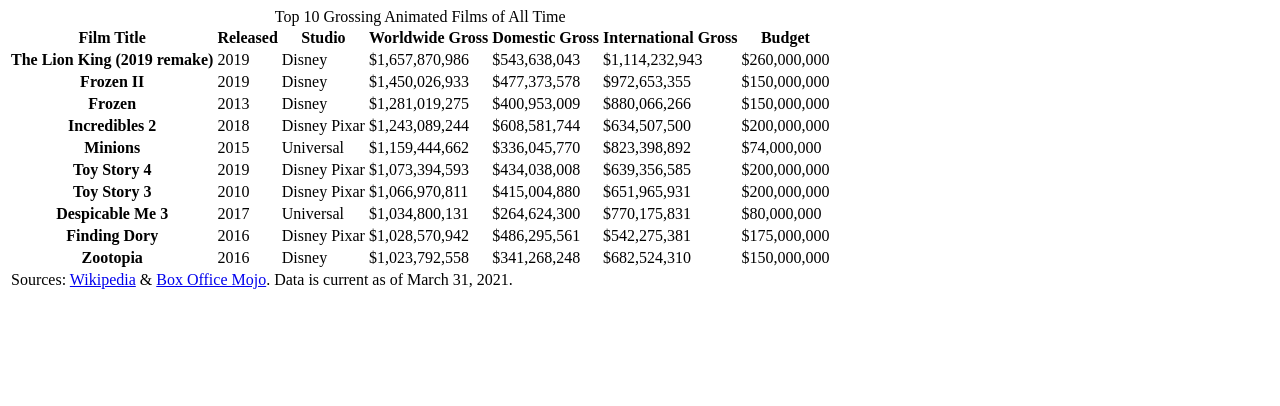
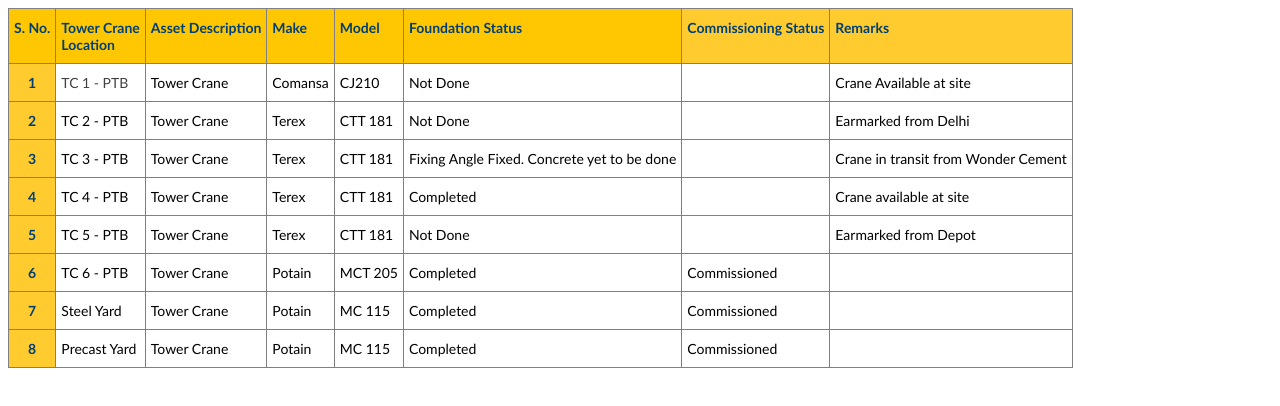
Before and after one commit to thekumarpraveen/nmialupdate, a plain HTML site: page index.html in a window 1280 px wide. Drawn offline with Linux system fonts and the light colour scheme.

Commit message:
Update index.html

```diff
--- a/index.html
+++ b/index.html
@@ -1,113 +1,115 @@
-<div class="container">
-  <table class="responsive-table">
-    <caption>Top 10 Grossing Animated Films of All Time</caption>
+<style type="text/css">
+.tg  {border-collapse:collapse;border-spacing:0;}
+.tg td{border-color:black;border-style:solid;border-width:1px;font-family:Arial, sans-serif;font-size:14px;
+  overflow:hidden;padding:10px 5px;word-break:normal;}
+.tg th{border-color:black;border-style:solid;border-width:1px;font-family:Arial, sans-serif;font-size:14px;
+  font-weight:normal;overflow:hidden;padding:10px 5px;word-break:normal;}
+.tg .tg-snrq{background-color:#ffcb2f;border-color:inherit;color:#003f72;
+  font-family:"Trebuchet MS", Helvetica, sans-serif !important;font-size:14px;font-weight:bold;text-align:center;
+  vertical-align:top}
+.tg .tg-iw6l{border-color:inherit;font-family:"Trebuchet MS", Helvetica, sans-serif !important;text-align:left;vertical-align:top}
+.tg .tg-nmex{background-color:#ffc702;border-color:inherit;color:#003f72;
+  font-family:"Trebuchet MS", Helvetica, sans-serif !important;font-size:14px;font-weight:bold;text-align:left;
+  vertical-align:top}
+.tg .tg-s09o{background-color:#ffcb2f;border-color:inherit;color:#003f72;
+  font-family:"Trebuchet MS", Helvetica, sans-serif !important;font-size:14px;font-weight:bold;text-align:left;
+  vertical-align:top}
+.tg .tg-1m9w{background-color:#FFF;border-color:inherit;color:#424242;font-family:"Trebuchet MS", Helvetica, sans-serif !important;
+  text-align:left;vertical-align:top}
+</style>
+<table class="tg">
 <thead>
   <tr>
-        <th scope="col">Film Title</th>
-        <th scope="col">Released</th>
-        <th scope="col">Studio</th>
-        <th scope="col">Worldwide Gross</th>
-        <th scope="col">Domestic Gross</th>
-        <th scope="col">International Gross</th>
-        <th scope="col">Budget</th>
+    <th class="tg-nmex">S. No.</th>
+    <th class="tg-nmex">Tower Crane<br>Location</th>
+    <th class="tg-nmex">Asset Description</th>
+    <th class="tg-nmex">Make</th>
+    <th class="tg-nmex">Model</th>
+    <th class="tg-nmex">Foundation Status</th>
+    <th class="tg-s09o">Commissioning Status</th>
+    <th class="tg-s09o">Remarks</th>
   </tr>
 </thead>
-    <tfoot>
-      <tr>
-        <td colspan="7">Sources: <a href="http://en.wikipedia.org/wiki/List_of_highest-grossing_animated_films" rel="external">Wikipedia</a> &amp; <a href="http://www.boxofficemojo.com/genres/chart/?id=animation.htm" rel="external">Box Office Mojo</a>. Data is current as of March 31, 2021.</td>
-      </tr>
-    </tfoot>
 <tbody>
   <tr>
-        <th scope="row">The Lion King (2019 remake)</th>
-        <td data-title="Released">2019</td>
-        <td data-title="Studio">Disney</td>
-        <td data-title="Worldwide Gross" data-type="currency">$1,657,870,986</td>
-        <td data-title="Domestic Gross" data-type="currency">$543,638,043</td>
-        <td data-title="International Gross" data-type="currency">$1,114,232,943</td>
-        <td data-title="Budget" data-type="currency">$260,000,000</td>
+    <td class="tg-snrq">1</td>
+    <td class="tg-1m9w">TC 1 - PTB</td>
+    <td class="tg-1m9w"><span style="font-weight:inherit;font-style:inherit;color:black">Tower Crane</span></td>
+    <td class="tg-1m9w"><span style="font-weight:inherit;font-style:inherit;color:black">Comansa</span></td>
+    <td class="tg-1m9w"><span style="font-weight:inherit;font-style:inherit;color:black">CJ210</span></td>
+    <td class="tg-1m9w"><span style="font-weight:inherit;font-style:inherit;color:black"> Not Done</span></td>
+    <td class="tg-1m9w"></td>
+    <td class="tg-iw6l">Crane Available at site</td>
   </tr>
   <tr>
-        <th scope="row">Frozen II</th>
-        <td data-title="Released">2019</td>
-        <td data-title="Studio">Disney</td>
-        <td data-title="Worldwide Gross" data-type="currency">$1,450,026,933</td>
-        <td data-title="Domestic Gross" data-type="currency">$477,373,578</td>
-        <td data-title="International Gross" data-type="currency">$972,653,355</td>
-        <td data-title="Budget" data-type="currency">$150,000,000</td>
+    <td class="tg-snrq"><span style="font-weight:inherit;font-style:inherit">2</span></td>
+    <td class="tg-1m9w"><span style="font-weight:inherit;font-style:inherit;color:black">TC 2 - PTB</span></td>
+    <td class="tg-1m9w"><span style="font-weight:inherit;font-style:inherit;color:black">Tower Crane</span></td>
+    <td class="tg-1m9w"><span style="font-weight:inherit;font-style:inherit;color:black">Terex</span></td>
+    <td class="tg-1m9w"><span style="font-weight:inherit;font-style:inherit;color:black">CTT 181</span></td>
+    <td class="tg-1m9w"><span style="font-weight:inherit;font-style:inherit;color:black">Not Done</span></td>
+    <td class="tg-1m9w"><span style="font-weight:inherit;font-style:inherit;color:black"> </span></td>
+    <td class="tg-1m9w"><span style="font-weight:inherit;font-style:inherit;color:black">Earmarked from Delhi</span></td>
   </tr>
   <tr>
-        <th scope="row">Frozen</th>
-        <td data-title="Released">2013</td>
-        <td data-title="Studio">Disney</td>
-        <td data-title="Worldwide Gross" data-type="currency">$1,281,019,275</td>
-        <td data-title="Domestic Gross" data-type="currency">$400,953,009</td>
-        <td data-title="International Gross" data-type="currency">$880,066,266</td>
-        <td data-title="Budget" data-type="currency">$150,000,000</td>
+    <td class="tg-snrq"><span style="font-weight:inherit;font-style:inherit">3</span></td>
+    <td class="tg-1m9w"><span style="font-weight:inherit;font-style:inherit;color:black">TC 3 - PTB</span></td>
+    <td class="tg-1m9w"><span style="font-weight:inherit;font-style:inherit;color:black">Tower Crane</span></td>
+    <td class="tg-1m9w"><span style="font-weight:inherit;font-style:inherit;color:black">Terex</span></td>
+    <td class="tg-1m9w"><span style="font-weight:inherit;font-style:inherit;color:black">CTT 181</span></td>
+    <td class="tg-1m9w"><span style="font-weight:inherit;font-style:inherit;color:black">Fixing Angle Fixed. Concrete yet to be done</span></td>
+    <td class="tg-1m9w"><span style="font-weight:inherit;font-style:inherit;color:black"> </span></td>
+    <td class="tg-1m9w"><span style="font-weight:inherit;font-style:inherit;color:black">Crane in transit from Wonder Cement</span></td>
   </tr>
   <tr>
-        <th scope="row">Incredibles 2</th>
-        <td data-title="Released">2018</td>
-        <td data-title="Studio">Disney Pixar</td>
-        <td data-title="Worldwide Gross" data-type="currency">$1,243,089,244</td>
-        <td data-title="Domestic Gross" data-type="currency">$608,581,744</td>
-        <td data-title="International Gross" data-type="currency">$634,507,500</td>
-        <td data-title="Budget" data-type="currency">$200,000,000</td>
+    <td class="tg-snrq"><span style="font-weight:inherit;font-style:inherit">4</span></td>
+    <td class="tg-1m9w"><span style="font-weight:inherit;font-style:inherit;color:black">TC 4 - PTB</span></td>
+    <td class="tg-1m9w"><span style="font-weight:inherit;font-style:inherit;color:black">Tower Crane</span></td>
+    <td class="tg-1m9w"><span style="font-weight:inherit;font-style:inherit;color:black">Terex</span></td>
+    <td class="tg-1m9w"><span style="font-weight:inherit;font-style:inherit;color:black">CTT 181</span></td>
+    <td class="tg-1m9w"><span style="font-weight:inherit;font-style:inherit;color:black">Completed</span></td>
+    <td class="tg-1m9w"><span style="font-weight:inherit;font-style:inherit;color:black"> </span></td>
+    <td class="tg-1m9w"><span style="font-weight:inherit;font-style:inherit;color:black">Crane available at site</span></td>
   </tr>
   <tr>
-        <th scope="row">Minions</th>
-        <td data-title="Released">2015</td>
-        <td data-title="Studio">Universal</td>
-        <td data-title="Worldwide Gross" data-type="currency">$1,159,444,662</td>
-        <td data-title="Domestic Gross" data-type="currency">$336,045,770</td>
-        <td data-title="International Gross" data-type="currency">$823,398,892</td>
-        <td data-title="Budget" data-type="currency">$74,000,000</td>
+    <td class="tg-snrq"><span style="font-weight:inherit;font-style:inherit">5</span></td>
+    <td class="tg-1m9w"><span style="font-weight:inherit;font-style:inherit;color:black">TC 5 - PTB</span></td>
+    <td class="tg-1m9w"><span style="font-weight:inherit;font-style:inherit;color:black">Tower Crane</span></td>
+    <td class="tg-1m9w"><span style="font-weight:inherit;font-style:inherit;color:black">Terex</span></td>
+    <td class="tg-1m9w"><span style="font-weight:inherit;font-style:inherit;color:black">CTT 181</span></td>
+    <td class="tg-1m9w"><span style="font-weight:inherit;font-style:inherit;color:black">Not Done</span></td>
+    <td class="tg-1m9w"><span style="font-weight:inherit;font-style:inherit;color:black"> </span></td>
+    <td class="tg-1m9w"><span style="font-weight:inherit;font-style:inherit;color:black">Earmarked from Depot</span></td>
   </tr>
   <tr>
-        <th scope="row">Toy Story 4</th>
-        <td data-title="Released">2019</td>
-        <td data-title="Studio">Disney Pixar</td>
-        <td data-title="Worldwide Gross" data-type="currency">$1,073,394,593</td>
-        <td data-title="Domestic Gross" data-type="currency">$434,038,008</td>
-        <td data-title="International Gross" data-type="currency">$639,356,585</td>
-        <td data-title="Budget" data-type="currency">$200,000,000</td>
+    <td class="tg-snrq"><span style="font-weight:inherit;font-style:inherit">6</span></td>
+    <td class="tg-1m9w"><span style="font-weight:inherit;font-style:inherit;color:black">TC 6 - PTB</span></td>
+    <td class="tg-1m9w"><span style="font-weight:inherit;font-style:inherit;color:black">Tower Crane</span></td>
+    <td class="tg-1m9w"><span style="font-weight:inherit;font-style:inherit;color:black">Potain</span></td>
+    <td class="tg-1m9w"><span style="font-weight:inherit;font-style:inherit;color:black">MCT 205</span></td>
+    <td class="tg-1m9w"><span style="font-weight:inherit;font-style:inherit;color:black">Completed</span></td>
+    <td class="tg-1m9w"><span style="font-weight:inherit;font-style:inherit;color:black">Commissioned</span></td>
+    <td class="tg-1m9w"><span style="font-weight:inherit;font-style:inherit;color:black"> </span></td>
   </tr>
   <tr>
-        <th scope="row">Toy Story 3</th>
-        <td data-title="Released">2010</td>
-        <td data-title="Studio">Disney Pixar</td>
-        <td data-title="Worldwide Gross" data-type="currency">$1,066,970,811</td>
-        <td data-title="Domestic Gross" data-type="currency">$415,004,880</td>
-        <td data-title="International Gross" data-type="currency">$651,965,931</td>
-        <td data-title="Budget" data-type="currency">$200,000,000</td>
+    <td class="tg-snrq"><span style="font-weight:inherit;font-style:inherit">7</span></td>
+    <td class="tg-1m9w"><span style="font-weight:inherit;font-style:inherit;color:black">Steel Yard</span></td>
+    <td class="tg-1m9w"><span style="font-weight:inherit;font-style:inherit;color:black">Tower Crane</span></td>
+    <td class="tg-1m9w"><span style="font-weight:inherit;font-style:inherit;color:black">Potain</span></td>
+    <td class="tg-1m9w"><span style="font-weight:inherit;font-style:inherit;color:black">MC 115</span></td>
+    <td class="tg-1m9w"><span style="font-weight:inherit;font-style:inherit;color:black">Completed</span></td>
+    <td class="tg-1m9w"><span style="font-weight:inherit;font-style:inherit;color:black">Commissioned</span></td>
+    <td class="tg-1m9w"><span style="font-weight:inherit;font-style:inherit;color:black"> </span></td>
   </tr>
   <tr>
-        <th scope="row">Despicable Me 3</th>
-        <td data-title="Released">2017</td>
-        <td data-title="Studio">Universal</td>
-        <td data-title="Worldwide Gross" data-type="currency">$1,034,800,131</td>
-        <td data-title="Domestic Gross" data-type="currency">$264,624,300</td>
-        <td data-title="International Gross" data-type="currency">$770,175,831</td>
-        <td data-title="Budget" data-type="currency">$80,000,000</td>
-      </tr>
-      <tr>
-        <th scope="row">Finding Dory</th>
-        <td data-title="Released">2016</td>
-        <td data-title="Studio">Disney Pixar</td>
-        <td data-title="Worldwide Gross" data-type="currency">$1,028,570,942</td>
-        <td data-title="Domestic Gross" data-type="currency">$486,295,561</td>
-        <td data-title="International Gross" data-type="currency">$542,275,381</td>
-        <td data-title="Budget" data-type="currency">$175,000,000</td>
-      </tr>
-      <tr>
-        <th scope="row">Zootopia</th>
-        <td data-title="Released">2016</td>
-        <td data-title="Studio">Disney</td>
-        <td data-title="Worldwide Gross" data-type="currency">$1,023,792,558</td>
-        <td data-title="Domestic Gross" data-type="currency">$341,268,248</td>
-        <td data-title="International Gross" data-type="currency">$682,524,310</td>
-        <td data-title="Budget" data-type="currency">$150,000,000</td>
+    <td class="tg-snrq"><span style="font-weight:inherit;font-style:inherit">8</span></td>
+    <td class="tg-1m9w"><span style="font-weight:inherit;font-style:inherit;color:black">Precast Yard</span></td>
+    <td class="tg-1m9w"><span style="font-weight:inherit;font-style:inherit;color:black">Tower Crane</span></td>
+    <td class="tg-1m9w"><span style="font-weight:inherit;font-style:inherit;color:black">Potain</span></td>
+    <td class="tg-1m9w"><span style="font-weight:inherit;font-style:inherit;color:black">MC 115</span></td>
+    <td class="tg-1m9w"><span style="font-weight:inherit;font-style:inherit;color:black">Completed</span></td>
+    <td class="tg-1m9w"><span style="font-weight:inherit;font-style:inherit;color:black">Commissioned</span></td>
+    <td class="tg-1m9w"><span style="font-weight:inherit;font-style:inherit;color:black"> </span></td>
   </tr>
 </tbody>
 </table>
-</div>
```
Lines whose indentation alone changed are shown as unchanged.
